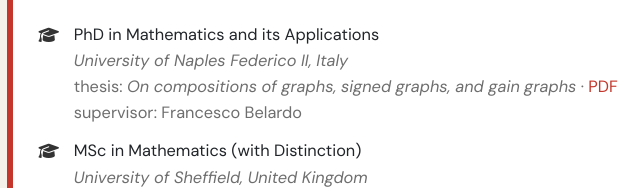
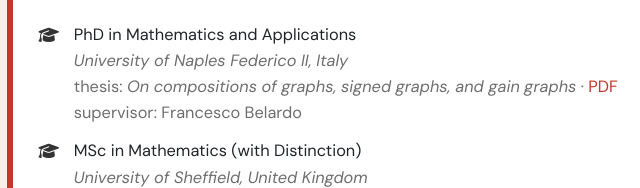
Before and after one commit to callumhuntington/callumhuntington.github.io, a website: page mathematics.html in a window 1280 px wide. Shown: the part 197-385 px from the top of the page, 89-729 px from the left. Drawn offline with nearby package versions, Linux system fonts and the light colour scheme.

Commit message:
Fix degree wording in education section

```diff
--- a/mathematics.html
+++ b/mathematics.html
@@ -63,7 +63,7 @@
 <div class="education-row">
 <i class="fa-solid fa-graduation-cap"></i>
 <div class="education-left">
-<span class="degree">PhD in Mathematics and its Applications</span>
+<span class="degree">PhD in Mathematics and Applications</span>
 <span class="university">University of Naples Federico II, Italy</span>
 <span class="thesis">thesis: <em>On compositions of graphs, signed graphs, and gain graphs</em> &middot; <a href="phdthesis_callumhuntington.pdf" target="_blank" rel="noopener noreferrer">PDF</a></span>
 <span class="thesis">supervisor: Francesco Belardo</span>
```
